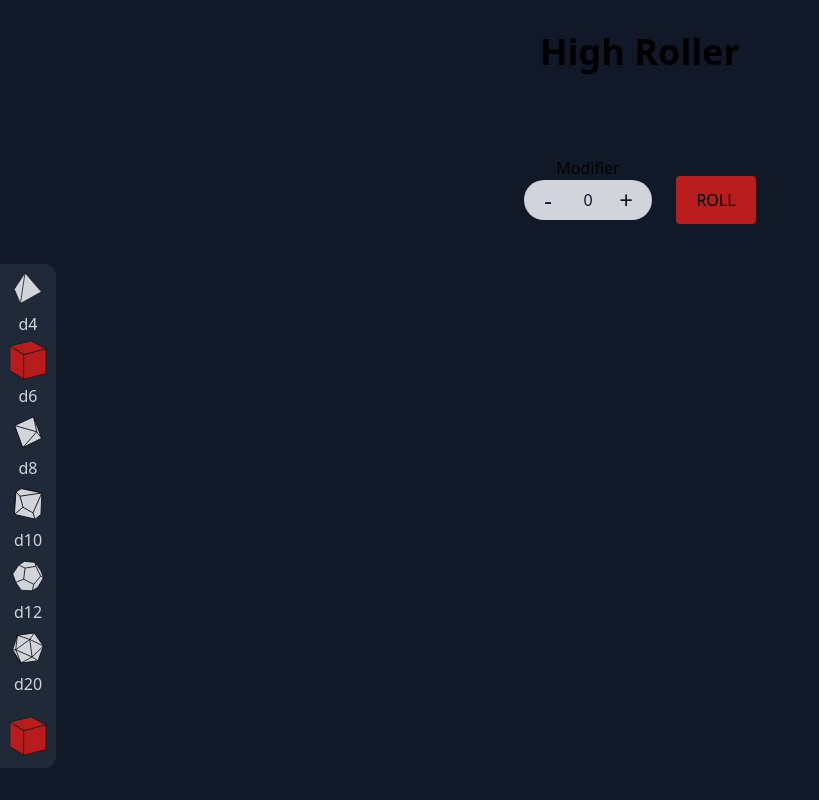
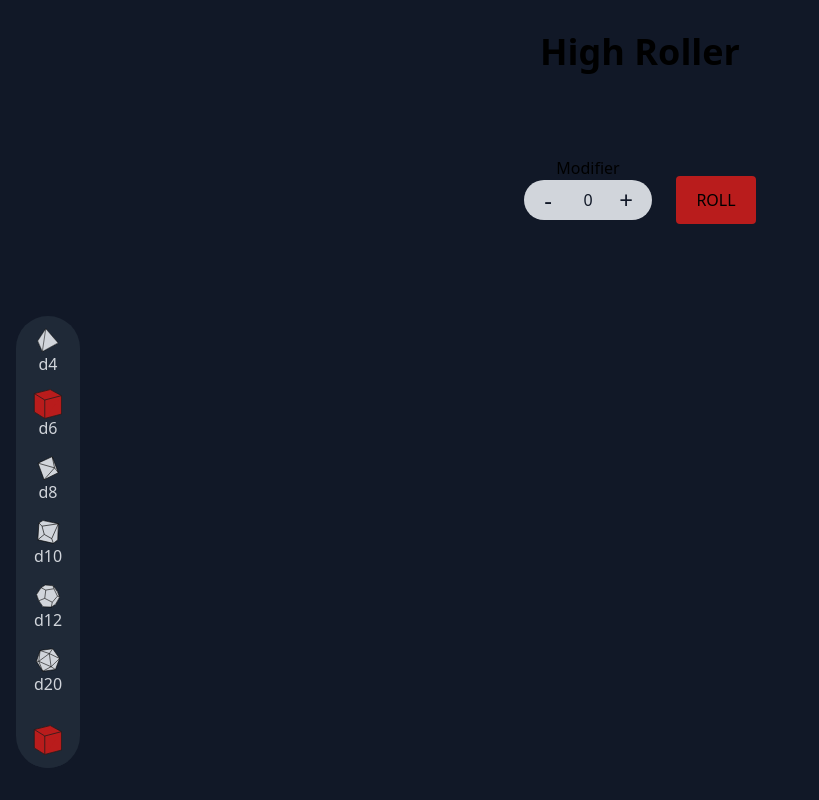
Before and after one commit to iamcrjones/high-roller-pwa, a Next.js app: page /roll-page in a window 1280 px wide. Both pictures are taken after a click on the element 28 px from the left and 736 px from the top of the page. Shown: the whole page, without its empty margins (0-819 px from the left). Built offline with nearby package versions, Linux system fonts and the light colour scheme.

Commit message:
dice size

```diff
--- a/src/components/roll-page/components/dice-list.tsx
+++ b/src/components/roll-page/components/dice-list.tsx
@@ -36,14 +36,13 @@ const DiceList = ({
 
   return (
     <div
-      className={`absolute bottom-8 left-0 flex flex-col justify-center overflow-hidden rounded-l-none ${
-        open ? "space-y-2" : "space-y-0"
-      } rounded-xl bg-gray-800 px-2 text-gray-300`}
+      className={`absolute bottom-8 left-4 flex min-h-[64px] flex-col items-center justify-center overflow-hidden rounded-full bg-gray-800 px-3 text-gray-300`}
     >
+      <div className="h-full">
         <div
-        className={`ease transition-height flex flex-col duration-500 ${
+          className={` ease transition-height flex flex-col duration-500 ${
             open
-            ? "max-h-[500px] space-y-2 pt-2"
+              ? "max-h-[500px] pt-3"
               : "pointer-events-none max-h-0 opacity-0"
           } `}
         >
@@ -52,7 +51,7 @@ const DiceList = ({
             return (
               <div
                 key={entry[0]}
-              className="flex h-16 w-10 flex-col items-center space-y-2"
+                className="flex h-16 w-10 flex-col items-center"
                 onClick={() => {
                   currentDice !== entry[0] && handleDiceChange(entry[0]);
                   window?.navigator?.vibrate(50);
@@ -64,8 +63,10 @@ const DiceList = ({
             );
           })}
         </div>
+      </div>
+
       <div
-        className="z-10 flex h-full w-full items-center justify-center bg-gray-800 py-4"
+        className="z-10 flex h-full w-full flex-col items-center justify-center bg-gray-800 py-4"
         onClick={() => {
           handleDrawerOpen(!open);
         }}
--- a/src/components/roll-page/components/dice-svgs/D10Svg.tsx
+++ b/src/components/roll-page/components/dice-svgs/D10Svg.tsx
@@ -2,8 +2,8 @@ const D10Svg = ({ currentDice }: { currentDice: string }) => {
   return (
     <svg
       xmlns="http://www.w3.org/2000/svg"
-      width="32"
-      height="32"
+      width="24"
+      height="24"
       viewBox="0 0 67 74"
       className={`transition-all ${"d10" === currentDice ? "scale-125" : ""} ${
         "d10" === currentDice ? "fill-red-700" : "fill-gray-300"
--- a/src/components/roll-page/components/dice-svgs/D12Svg.tsx
+++ b/src/components/roll-page/components/dice-svgs/D12Svg.tsx
@@ -2,8 +2,8 @@ const D12Svg = ({ currentDice }: { currentDice: string }) => {
   return (
     <svg
       xmlns="http://www.w3.org/2000/svg"
-      width="32"
-      height="32"
+      width="24"
+      height="24"
       viewBox="0 0 81 78"
       className={`transition-all ${"d12" === currentDice ? "scale-125" : ""} ${
         "d12" === currentDice ? "fill-red-700" : "fill-gray-300"
--- a/src/components/roll-page/components/dice-svgs/D20Svg.tsx
+++ b/src/components/roll-page/components/dice-svgs/D20Svg.tsx
@@ -2,8 +2,8 @@ const D20Svg = ({ currentDice }: { currentDice: string }) => {
   return (
     <svg
       xmlns="http://www.w3.org/2000/svg"
-      width="32"
-      height="32"
+      width="24"
+      height="24"
       viewBox="0 0 82 80"
       className={`transition-all ${"d20" === currentDice ? "scale-125" : ""} ${
         "d20" === currentDice ? "fill-red-700" : "fill-gray-300"
--- a/src/components/roll-page/components/dice-svgs/D4Svg.tsx
+++ b/src/components/roll-page/components/dice-svgs/D4Svg.tsx
@@ -2,8 +2,8 @@ const D4Svg = ({ currentDice }: { currentDice: string }) => {
   return (
     <svg
       xmlns="http://www.w3.org/2000/svg"
-      width="32"
-      height="32"
+      width="24"
+      height="24"
       viewBox="0 0 81 91"
       className={`transition-all ${"d4" === currentDice ? "scale-125" : ""} ${
         "d4" === currentDice ? "fill-red-700" : "fill-gray-300"
--- a/src/components/roll-page/components/dice-svgs/D6Svg.tsx
+++ b/src/components/roll-page/components/dice-svgs/D6Svg.tsx
@@ -2,8 +2,8 @@ const D6Svg = ({ currentDice }: { currentDice: string }) => {
   return (
     <svg
       xmlns="http://www.w3.org/2000/svg"
-      width="32"
-      height="32"
+      width="24"
+      height="24"
       viewBox="0 0 74 79"
       className={`transition-all ${"d6" === currentDice ? "scale-125" : ""} ${
         "d6" === currentDice ? "fill-red-700" : "fill-gray-300"
--- a/src/components/roll-page/components/dice-svgs/D8Svg.tsx
+++ b/src/components/roll-page/components/dice-svgs/D8Svg.tsx
@@ -2,8 +2,8 @@ const D8Svg = ({ currentDice }: { currentDice: string }) => {
   return (
     <svg
       xmlns="http://www.w3.org/2000/svg"
-      width="32"
-      height="32"
+      width="24"
+      height="24"
       viewBox="0 0 68 77"
       className={`transition-all ${"d8" === currentDice ? "scale-125" : ""} ${
         "d8" === currentDice ? "fill-red-700" : "fill-gray-300"
```
Lines whose indentation alone changed are shown as unchanged.
